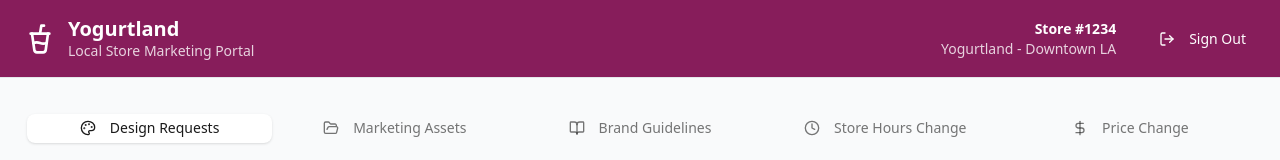
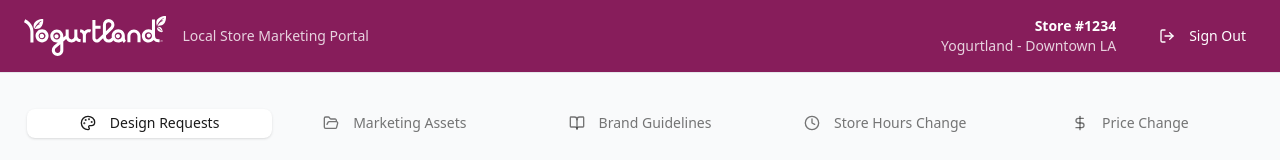
Before and after one commit to sriharshamittapalli/lsm_portal, a Next.js app: page / in a window 1280 px wide. Shown: the top 160 px of the page. Built offline with nearby package versions, Linux system fonts and the light colour scheme; no server answers.

Commit message:
Replace CupSoda icon with Yogurtland logo in header
Co-Authored-By: Claude Opus 4.6 <noreply@anthropic.com>

```diff
--- a/components/header.tsx
+++ b/components/header.tsx
@@ -1,6 +1,7 @@
 "use client";
 
-import { CupSoda, LogOut } from "lucide-react";
+import Image from "next/image";
+import { LogOut } from "lucide-react";
 import { Button } from "@/components/ui/button";
 import { Separator } from "@/components/ui/separator";
 
@@ -8,10 +9,16 @@ export function Header() {
   return (
     <header className="border-b bg-primary text-white">
       <div className="mx-auto flex max-w-7xl items-center justify-between px-4 py-3 sm:px-6 sm:py-4">
-        <div className="flex items-center gap-2 sm:gap-3">
-          <CupSoda className="h-6 w-6 shrink-0 sm:h-8 sm:w-8" />
+        <div className="flex items-center gap-3 sm:gap-4">
+          <Image
+            src="/logo-yogurtland.svg"
+            alt="Yogurtland"
+            width={140}
+            height={40}
+            className="h-8 w-auto brightness-0 invert sm:h-10"
+            priority
+          />
           <div>
-            <h1 className="text-lg font-bold leading-tight sm:text-xl">Yogurtland</h1>
             <p className="text-xs text-white/80 sm:text-sm">
               Local Store Marketing Portal
             </p>
```
Also changed, not shown: public/logo-yogurtland.svg (added).
